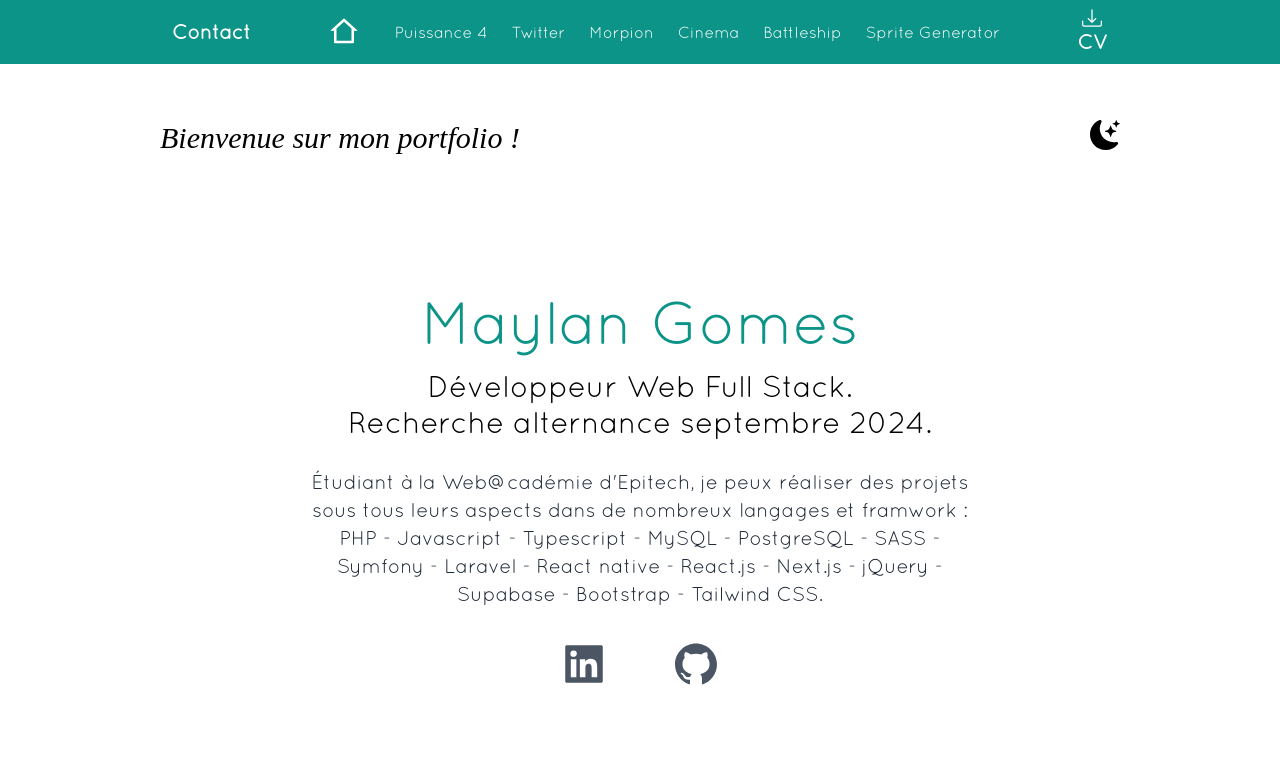
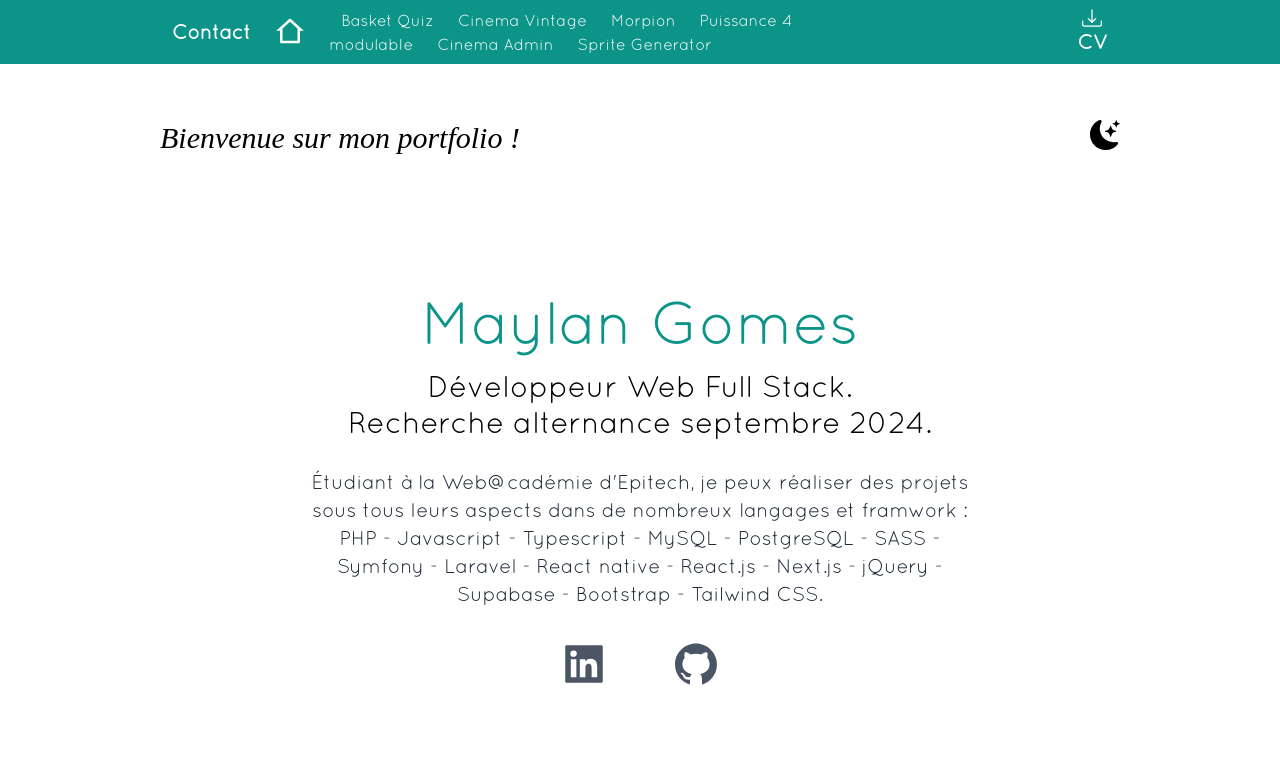
Before and after one commit to maylangomes/portfolio, a Next.js app: page / in a window 1280 px wide. Shown: the top 778 px of the page. Built offline with nearby package versions, Linux system fonts and the light colour scheme; grey boxes are pictures that could not be loaded; a web font is replaced by a local one.

Commit message:
fix: href navbar

```diff
--- a/src/app/navbar.js
+++ b/src/app/navbar.js
@@ -51,12 +51,12 @@ export default function Navbar() {
                     <div className="hidden sm:flex items-center mx-auto">
                     <a href="#" className="text-white text-sm md:text-base hover:bg-teal-400 rounded-lg px-1 py-1 lg:px-3 lg:py-2 font-bold md:mr-5 lg:mr-3 xl:mr-15"><RiHome2Line style={{fontSize: "30px"}}/></a>
                     <div className="mx-auto">
-                        <a href="#Puissance4" className="text-white text-sm md:text-base hover:bg-teal-500 rounded-lg px-1 py-1 lg:px-3 lg:py-2 whitespace-nowrap">Puissance 4</a>
-                        <a href="#Twitter" className="text-white text-sm md:text-base hover:bg-teal-500 rounded-lg px-1 py-1 lg:px-3 lg:py-2">Twitter</a>
+                        <a href="#BasketQuiz" className="text-white text-sm md:text-base hover:bg-teal-500 rounded-lg px-1 py-1 lg:px-3 lg:py-2 whitespace-nowrap">Basket Quiz</a>
+                        <a href="#BasketQuiz" className="text-white text-sm md:text-base hover:bg-teal-500 rounded-lg px-1 py-1 lg:px-3 lg:py-2">Cinema Vintage</a>
                         <a href="#Morpion" className="text-white text-sm md:text-base hover:bg-teal-500 rounded-lg px-1 py-1 lg:px-3 lg:py-2">Morpion</a>
-                        <a href="#Cinema" className="text-white text-sm md:text-base hover:bg-teal-500 rounded-lg px-1 py-1 lg:px-3 lg:py-2">Cinema</a>
-                        <a href="#Battleship" className="text-white text-sm md:text-base hover:bg-teal-500 rounded-lg px-1 py-1 lg:px-3 lg:py-2 whitespace-nowrap">Battleship</a>
-                        <a href="#Sprite" className="text-white text-sm md:text-base hover:bg-teal-500 rounded-lg px-1 py-1 lg:px-3 lg:py-2 whitespace-nowrap">Sprite Generator</a>
+                        <a href="#Morpion" className="text-white text-sm md:text-base hover:bg-teal-500 rounded-lg px-1 py-1 lg:px-3 lg:py-2">Puissance 4 modulable</a>
+                        <a href="#Cinema" className="text-white text-sm md:text-base hover:bg-teal-500 rounded-lg px-1 py-1 lg:px-3 lg:py-2 whitespace-nowrap">Cinema Admin</a>
+                        <a href="#Cinema" className="text-white text-sm md:text-base hover:bg-teal-500 rounded-lg px-1 py-1 lg:px-3 lg:py-2 whitespace-nowrap">Sprite Generator</a>
                     </div>
                     </div>
                     <a href="CV_Maylan_Gomes.pdf" download className="text-white text-lg md:text-xl hover:bg-teal-400 rounded-lg px-0.5 md:px-3 font-bold lg:mr-20 xl:mr-40 hidden sm:block"><BsDownload style={{marginLeft: "4px"}}/>CV</a>
@@ -82,12 +82,12 @@ export default function Navbar() {
                 }}
                 className="px-2 pb-3 space-y-1">
                     <a href="#" onClick={() => setShowMenu(!showMenu)} className="text-white hover:bg-teal-700 block px-3 py-2 rounded-lg font-bold">Home</a>
-                    <a href="#Puissance4" onClick={() => setShowMenu(!showMenu)} className="text-white hover:bg-teal-700 block px-3 py-2 rounded-lg">Puissance 4</a>
-                    <a href="#Puissance4" onClick={() => setShowMenu(!showMenu)} className="text-white hover:bg-teal-700 block px-3 py-2 rounded-lg">Twitter</a>
+                    <a href="#BasketQuiz" onClick={() => setShowMenu(!showMenu)} className="text-white hover:bg-teal-700 block px-3 py-2 rounded-lg">Basket Quiz 4</a>
+                    <a href="#BasketQuiz" onClick={() => setShowMenu(!showMenu)} className="text-white hover:bg-teal-700 block px-3 py-2 rounded-lg">Cinema Vintage</a>
                     <a href="#Morpion" onClick={() => setShowMenu(!showMenu)} className="text-white hover:bg-teal-700 block px-3 py-2 rounded-lg">Morpion</a>
-                    <a href="#Morpion" onClick={() => setShowMenu(!showMenu)} className="text-white hover:bg-teal-700 block px-3 py-2 rounded-lg">Cinema</a>
-                    <a href="#Battleship" onClick={() => setShowMenu(!showMenu)} className="text-white hover:bg-teal-700 block px-3 py-2 rounded-lg">Battleship</a>
-                    <a href="#Battleship" onClick={() => setShowMenu(!showMenu)} className="text-white hover:bg-teal-700 block px-3 py-2 rounded-lg">Sprite Generator</a>
+                    <a href="#Morpion" onClick={() => setShowMenu(!showMenu)} className="text-white hover:bg-teal-700 block px-3 py-2 rounded-lg">Puissance 4 modulable</a>
+                    <a href="#Cinema" onClick={() => setShowMenu(!showMenu)} className="text-white hover:bg-teal-700 block px-3 py-2 rounded-lg">Cinema Admin</a>
+                    <a href="#Cinema" onClick={() => setShowMenu(!showMenu)} className="text-white hover:bg-teal-700 block px-3 py-2 rounded-lg">Sprite Generator</a>
                 </motion.div>
             </div>
             <section className={showForm && isContactShow.current ? "" : "hidden"}>
```
